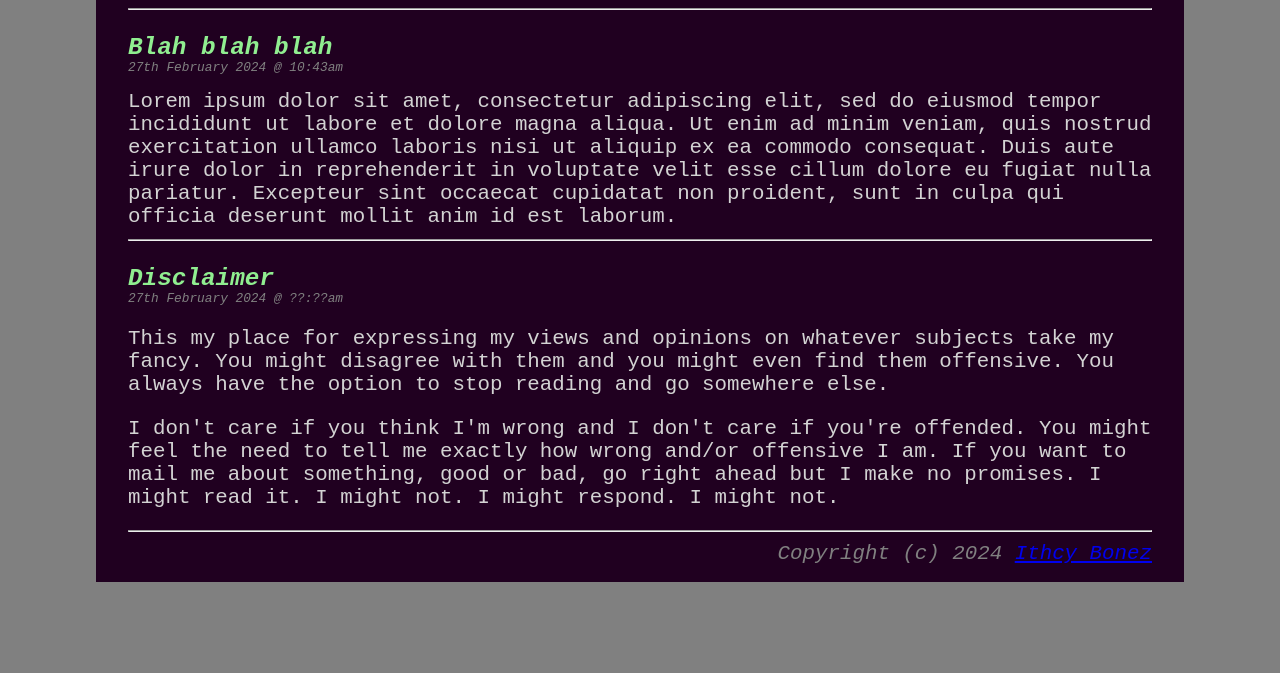
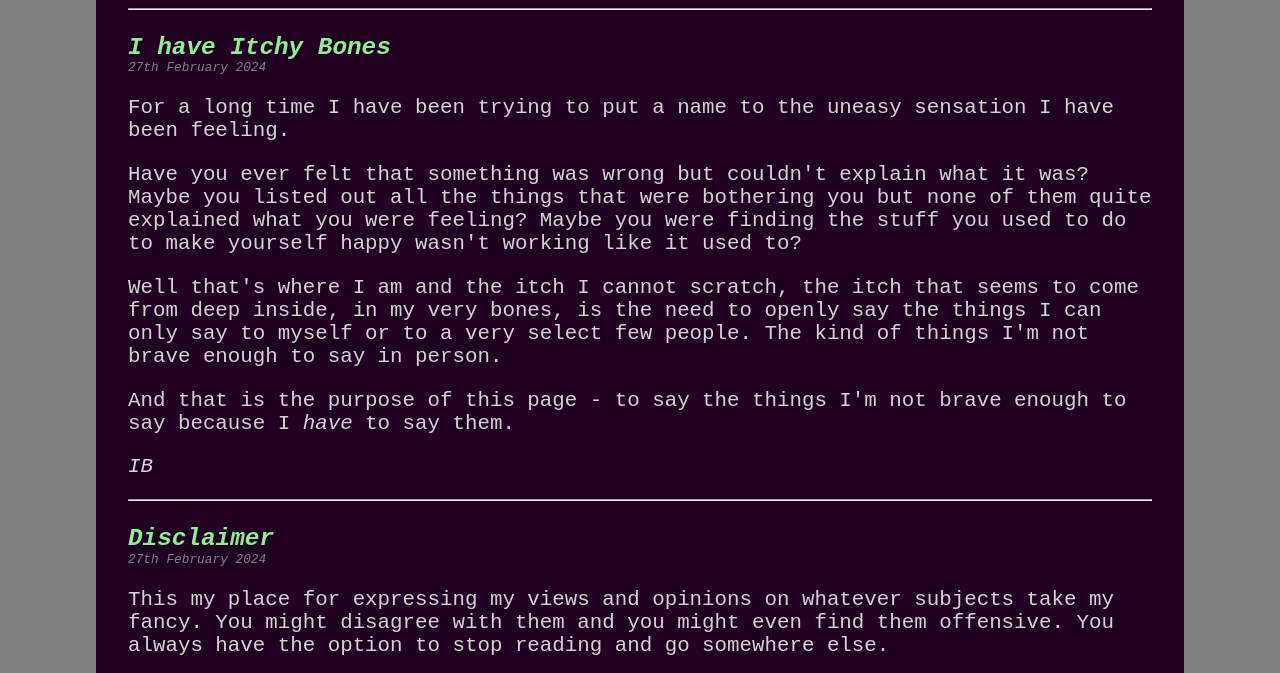
Before and after one commit to jafwatt/itchybonez.xyz, a plain HTML site: page index.html in a window 1280 px wide. Shown: the part 127-800 px from the top of the page. Drawn offline with Linux system fonts and the light colour scheme.

Commit message:
I Have Itchy Bones

```diff
--- a/index.html
+++ b/index.html
@@ -5,6 +5,7 @@
     </head>
     <body>
         <div class="container">
+
             <div class="title">
                 <h1>Itchy Bonez</h1>
                 <div class="tagline">
@@ -15,22 +16,41 @@
             <hr>
 
             <div class="post">
-                <h3 class="posttitle">Blah blah blah</h3>
-                <div class="timestamp">27th February 2024 @ 10:43am</div>
-                <div class="postbody">Lorem ipsum dolor sit amet, consectetur adipiscing elit, sed do eiusmod tempor incididunt ut labore et dolore magna aliqua. Ut enim ad minim veniam, quis nostrud exercitation ullamco laboris nisi ut aliquip ex ea commodo consequat. Duis aute irure dolor in reprehenderit in voluptate velit esse cillum dolore eu fugiat nulla pariatur. Excepteur sint occaecat cupidatat non proident, sunt in culpa qui officia deserunt mollit anim id est laborum.</div>
+                <h3 class="posttitle">I have Itchy Bones</h3>
+                <div class="timestamp">27th February 2024</div>
+                <div class="postbody">
+                    <p>
+                        For a long time I have been trying to put a name to the uneasy sensation I have been feeling.
+                    </p>
+                    <p>
+                        Have you ever felt that something was wrong but couldn't explain what it was? Maybe you listed out all the things that were bothering you but none of them quite explained what you were feeling? Maybe you were finding the stuff you used to do to make yourself happy wasn't working like it used to?
+                    </p>
+                    <p>
+                        Well that's where I am and the itch I cannot scratch, the itch that seems to come from deep inside, in my very bones, is the need to openly say the things I can only say to myself or to a very select few people. The kind of things I'm not brave enough to say in person.
+                    </p>
+                    <p>
+                        And that is the purpose of this page - to say the things I'm not brave enough to say because I <i>have</i> to say them.
+                    </p>
+                    <p>
+                        <i>IB</i>
+                    </p>
+                </div>
             </div>
 
             <hr>
 
             <div class="post">
                 <h3 class="posttitle">Disclaimer</h3>
-                <div class="timestamp">27th February 2024 @ ??:??am</div>
+                <div class="timestamp">27th February 2024</div>
                 <div class="postbody">
                     <p>
                         This my place for expressing my views and opinions on whatever subjects take my fancy. You might disagree with them and you might even find them offensive. You always have the option to stop reading and go somewhere else.
                     </p>
                     <p>
                         I don't care if you think I'm wrong and I don't care if you're offended.  You might feel the need to tell me exactly how wrong and/or offensive I am.  If you want to mail me about something, good or bad, go right ahead but I make no promises. I might read it. I might not. I might respond. I might not.
+                    </p>
+                    <p>
+                        <i>IB</i>
                     </p>
                 </div>
             </div>
```
